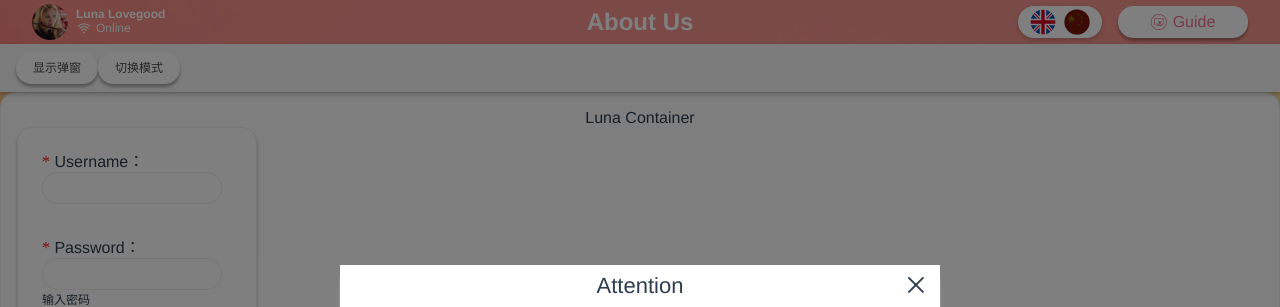
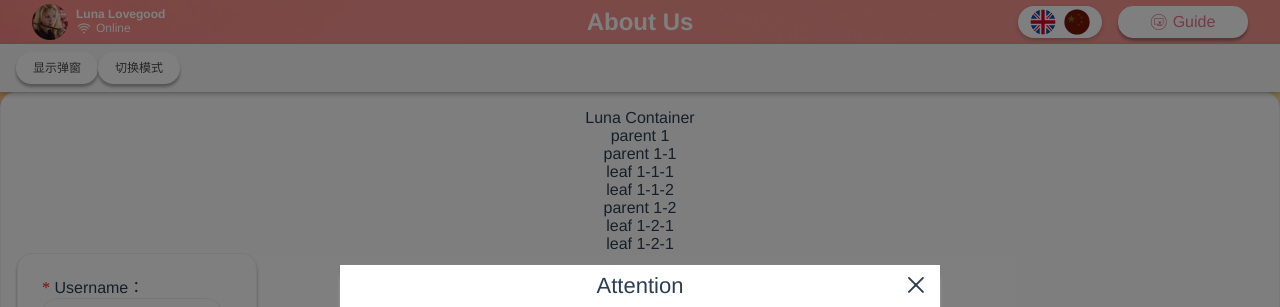
Before and after one commit to Luna1040/LunaGarden, a Vue app: page /#/LunaUI in a window 1280 px wide. Shown: the top 307 px of the page. Built offline with nearby package versions, Linux system fonts and the light colour scheme; no server answers; what vue-resource would draw is missing.

Commit message:
feat: Eslint配置更新，Prettier配置更新，Tree初始化

```diff
--- a/src/assets/css/public.scss
+++ b/src/assets/css/public.scss
@@ -602,7 +602,7 @@ footer {
 
   .swiper-slide {
     overflow: auto;
-    height: calc(100vh - 244px);
+    height: calc(100vh - 196px);
     padding-top: 36px;
   }
   #navigation {
--- /dev/null
+++ b/src/assets/public/lunaUI/Tree/Tree.vue
@@ -0,0 +1,26 @@
+<template>
+	<div class="lunaTree">
+		<div class="lunaTreeTitle">{{ title }}</div>
+		<TreeItem v-for="(i, index) in data" :key="index" :data="i"></TreeItem>
+	</div>
+</template>
+
+<script>
+import TreeItem from './TreeItem.vue'
+
+export default {
+  name: 'Tree',
+  components: {
+    TreeItem
+  },
+  props: {
+    data: {
+      type: Array,
+      default: []
+    }
+  }
+}
+</script>
+
+<style scoped>
+</style>
--- /dev/null
+++ b/src/assets/public/lunaUI/Tree/TreeItem.vue
@@ -0,0 +1,32 @@
+<template>
+	<div class="lunaTreeItem">
+		<span>{{ data.title }}</span>
+		<div class="lunaTreeChild" v-if="data.children">
+			<TreeItem
+				v-for="(i, index) in data.children"
+				:key="index"
+				:data="i"
+			></TreeItem>
+		</div>
+	</div>
+</template>
+
+<script>
+import TreeItem from './TreeItem.vue'
+export default {
+  name: 'TreeItem',
+  components: {
+    TreeItem
+  },
+  props: {
+
+        data: {
+      type: Object,
+      default: {}
+    }
+  }
+}
+</script>
+
+<style scoped>
+</style>
--- /dev/null
+++ b/src/assets/public/lunaUI/Tree/index.js
@@ -0,0 +1,3 @@
+import Tree from './Tree.vue'
+
+export default Tree
--- a/src/assets/public/lunaUI/index.js
+++ b/src/assets/public/lunaUI/index.js
@@ -16,6 +16,7 @@ import FormItem from './Form/FormItem.vue'
 import Select from './Select/Select.vue'
 import Option from './Select/Option.vue'
 import Message from './Message/index.js'
+import Tree from './Tree/index.js'
 import './util/clickoutside.js'
 
 const LunaUI = {
@@ -34,7 +35,8 @@ const LunaUI = {
   Form,
   FormItem,
   Select,
-  Option
+  Option,
+  Tree
 }
 
 Object.keys(LunaUI).forEach(name => {
--- a/src/views/UI/lunaUI.vue
+++ b/src/views/UI/lunaUI.vue
@@ -14,16 +14,38 @@
       </div>
       <Container :theme="theme" :flex="false">
         <p>Luna Container</p>
+        <Tree :data="tree" title="Luna Tree"></Tree>
         <List>
-        <ListItem v-for="(i, index) in listData" :key="index" :img="i.img" :title="i.userName" :label="i.discribe"></ListItem>
+          <ListItem
+            v-for="(i, index) in listData"
+            :key="index"
+            :img="i.img"
+            :title="i.userName"
+            :label="i.discribe"
+          ></ListItem>
         </List>
-      <Form ref="form" :form="form" :theme="theme" :width="240" label-position="top"></Form>
+        <Form
+          ref="form"
+          :form="form"
+          :theme="theme"
+          :width="240"
+          label-position="top"
+        ></Form>
         <Button @click="submit" theme="primary">提交</Button>
         <Button @click="submit">重置</Button>
         <Card :theme="theme" :width="200" :height="200" title="Luna Card">
           <p>TEST LUNA CARD</p>
         </Card>
-      <Table :data="tableData" :columns="columns" border :loading="loading" headerFixed :shadow="true" :width="100" :theme="theme"></Table>
+        <Table
+          :data="tableData"
+          :columns="columns"
+          border
+          :loading="loading"
+          headerFixed
+          :shadow="true"
+          :width="100"
+          :theme="theme"
+        ></Table>
         <Page :limit="page" elevator counter :theme="theme"></Page>
         <!--      <Select v-model="selectValue" :selectData="selectData" keyValue="id" keyLabel="name" :filterable="true" corner="large" :theme="theme"></Select>-->
         <!--      <Input v-model="selectValue" :theme="theme"></Input>-->
@@ -36,312 +58,352 @@
 </template>
 
 <script>
-import Header from '../../components/pc/activeHeader'
+import Header from "../../components/pc/activeHeader";
 export default {
-  name: 'lunaUI.vue',
-  data () {
+  name: "lunaUI.vue",
+  data() {
     return {
       loading: false,
       dark: false,
-      theme: 'light',
+      theme: "light",
       page: 22,
-      selectValue: '',
+      selectValue: "",
+      tree: [
+        {
+          title: "parent 1",
+          expand: true,
+          children: [
+            {
+              title: "parent 1-1",
+              expand: true,
+              children: [
+                {
+                  title: "leaf 1-1-1",
+                },
+                {
+                  title: "leaf 1-1-2",
+                },
+              ],
+            },
+            {
+              title: "parent 1-2",
+              expand: true,
+              children: [
+                {
+                  title: "leaf 1-2-1",
+                },
+                {
+                  title: "leaf 1-2-1",
+                },
+              ],
+            },
+          ],
+        },
+      ],
       columns: [
         {
-          title: '序号',
-          type: 'index',
-          align: 'center',
+          title: "序号",
+          type: "index",
+          align: "center",
           width: 80,
-          fixed: 'left'
+          fixed: "left",
         },
         {
-          title: '名称',
-          key: 'name',
-          align: 'center',
+          title: "名称",
+          key: "name",
+          align: "center",
           width: 200,
-          className: 'testTableClass',
+          className: "testTableClass",
           ellipsis: true,
-          fullDisplay: true
+          fullDisplay: true,
         },
         {
-          title: '操作',
-          type: 'custom',
-          align: 'center',
-          fixed: 'right',
+          title: "操作",
+          type: "custom",
+          align: "center",
+          fixed: "right",
           render: (h, params) => {
-            return h('div', {
+            return h(
+              "div",
+              {
                 style: {
-                display: 'flex',
-                justifyContent: 'center',
-                alignItems: 'center'
-              }
-            }, [
-              h('Button', {
+                  display: "flex",
+                  justifyContent: "center",
+                  alignItems: "center",
+                },
+              },
+              [
+                h(
+                  "Button",
+                  {
                     props: {
                       shadow: false,
-                  theme: 'primary',
-                  loading: true
+                      theme: "primary",
+                      loading: true,
                     },
                     on: {
                       click: () => {
                         // alert('111')
-                  }
-                }
-              }, '修改')
-            ])
-          }
-        }
+                      },
+                    },
+                  },
+                  "修改"
+                ),
+              ]
+            );
+          },
+        },
       ],
       tableData: [
         {
-          name: 'test',
-          id: '777'
+          name: "test",
+          id: "777",
         },
         {
-          name: 'test',
-          id: '777'
+          name: "test",
+          id: "777",
         },
         {
-          name: 'test',
-          id: '777'
+          name: "test",
+          id: "777",
         },
         {
-          name: 'test',
-          id: '777'
+          name: "test",
+          id: "777",
         },
         {
-          name: 'test',
-          id: '777'
+          name: "test",
+          id: "777",
         },
         {
-          name: 'test',
-          id: '777'
+          name: "test",
+          id: "777",
         },
         {
-          name: 'test',
-          id: '777'
+          name: "test",
+          id: "777",
         },
         {
-          name: 'test2',
-          id: '7772'
+          name: "test2",
+          id: "7772",
         },
         {
-          name: 'test2',
-          id: '7772'
+          name: "test2",
+          id: "7772",
         },
         {
-          name: 'test2',
-          id: '7772'
+          name: "test2",
+          id: "7772",
         },
         {
-          name: 'test2',
-          id: '7772'
+          name: "test2",
+          id: "7772",
         },
         {
-          name: 'test2',
-          id: '7772'
-        }
+          name: "test2",
+          id: "7772",
+        },
       ],
       selectData: [
         {
-          name: '中国银行',
-          id: '1'
+          name: "中国银行",
+          id: "1",
         },
         {
-          name: '中国招商银行',
-          id: '2'
+          name: "中国招商银行",
+          id: "2",
         },
         {
-          name: '中国农业银行中国农业银行中国农业银行',
-          id: '3'
+          name: "中国农业银行中国农业银行中国农业银行",
+          id: "3",
         },
         {
-          name: '中国建设银行',
-          id: '4'
+          name: "中国建设银行",
+          id: "4",
         },
         {
-          name: '中国浦发银行',
-          id: '5'
+          name: "中国浦发银行",
+          id: "5",
         },
         {
-          name: '中国农村信用社',
-          id: '6'
+          name: "中国农村信用社",
+          id: "6",
         },
         {
-          name: '中国人民银行',
-          id: '7'
-        }
+          name: "中国人民银行",
+          id: "7",
+        },
       ],
       form: [
         {
-          title: 'Username：',
-          validate: 'userName',
+          title: "Username：",
+          validate: "userName",
           validateOnChange: true,
           required: true,
-          emptyWarning: '用户名不能为空',
+          emptyWarning: "用户名不能为空",
           validateMethods: [
             {
-              type: 'length',
+              type: "length",
               max: 20,
-              maxErrText: '用户名不能多于20位字符！',
+              maxErrText: "用户名不能多于20位字符！",
               min: 4,
-              minErrText: '用户名不能少于4位字符！'
+              minErrText: "用户名不能少于4位字符！",
             },
             {
-              type: 'noChara',
-              errText: '不允许输入特殊符号！'
-            }
+              type: "noChara",
+              errText: "不允许输入特殊符号！",
+            },
           ],
           render: (h, params) => {
-            return h('Input', {
+            return h("Input", {
               props: {
                 value: this.createData.userName,
                 theme: this.theme,
                 validateOnChange: params.validateOnChange,
-                validateMethods: params.validateMethods
+                validateMethods: params.validateMethods,
               },
               on: {
                 input: (event) => {
-                  this.createData.userName = event
+                  this.createData.userName = event;
                 },
                 onValidate: (value) => {
-                  params.data.errStatus = value.errStatus
-                  params.data.errText = value.errText
-                }
-              }
-            })
+                  params.data.errStatus = value.errStatus;
+                  params.data.errText = value.errText;
+                },
+              },
+            });
           },
           errStatus: false,
-          errText: ''
+          errText: "",
         },
         {
-          title: 'Password：',
-          validate: 'password',
+          title: "Password：",
+          validate: "password",
           validateOnChange: true,
           required: true,
-          emptyWarning: '密码不能为空',
-          description: '输入密码',
+          emptyWarning: "密码不能为空",
+          description: "输入密码",
           validateMethods: [
             {
-              type: 'length',
+              type: "length",
               max: 24,
-              maxErrText: '密码不能多于24位字符！',
+              maxErrText: "密码不能多于24位字符！",
               min: 6,
-              minErrText: '密码不能少于6位字符！'
+              minErrText: "密码不能少于6位字符！",
             },
             {
-              type: 'noChinese',
-              errText: '不允许输入中文！'
+              type: "noChinese",
+              errText: "不允许输入中文！",
             },
             {
-              type: 'noChineseChara',
-              errText: '不允许输入中文特殊符号！'
-            }
+              type: "noChineseChara",
+              errText: "不允许输入中文特殊符号！",
+            },
           ],
           render: (h, params) => {
-            return h('Input', {
+            return h("Input", {
               props: {
                 value: this.createData.password,
                 theme: this.theme,
-                type: 'password',
+                type: "password",
                 validateOnChange: params.validateOnChange,
-                validateMethods: params.validateMethods
+                validateMethods: params.validateMethods,
               },
               on: {
                 input: (event) => {
-                  this.createData.password = event
+                  this.createData.password = event;
                 },
                 onValidate: (value) => {
-                  params.data.errStatus = value.errStatus
-                  params.data.errText = value.errText
-                }
-              }
-            })
+                  params.data.errStatus = value.errStatus;
+                  params.data.errText = value.errText;
+                },
+              },
+            });
           },
           errStatus: false,
-          errText: ''
+          errText: "",
         },
         {
-          title: 'Bank：',
-          validate: 'bank',
+          title: "Bank：",
+          validate: "bank",
           validateOnChange: true,
           required: true,
-          emptyWarning: '银行不能为空',
+          emptyWarning: "银行不能为空",
           render: (h, params) => {
-            return h('Select', {
+            return h("Select", {
               props: {
                 value: this.createData.bank,
                 theme: this.theme,
                 selectData: this.selectData,
-                keyValue: 'id',
-                keyLabel: 'name',
+                keyValue: "id",
+                keyLabel: "name",
                 filterable: true,
-                wrap: true
+                wrap: true,
               },
               on: {
                 input: (event) => {
-                  this.createData.bank = event
-                }
-              }
-            })
+                  this.createData.bank = event;
+                },
+              },
+            });
           },
           errStatus: false,
-          errText: ''
+          errText: "",
         },
         {
-          title: 'Email：',
-          validate: 'email',
+          title: "Email：",
+          validate: "email",
           validateOnChange: true,
           required: true,
-          emptyWarning: '邮箱不能为空',
+          emptyWarning: "邮箱不能为空",
           validateMethods: [
             {
-              type: 'email',
-              errText: '邮箱格式不正确'
-            }
+              type: "email",
+              errText: "邮箱格式不正确",
+            },
           ],
           render: (h, params) => {
-            return h('Input', {
+            return h("Input", {
               props: {
                 value: this.createData.email,
                 theme: this.theme,
                 validateOnChange: params.validateOnChange,
-                validateMethods: params.validateMethods
+                validateMethods: params.validateMethods,
               },
               on: {
                 input: (event) => {
-                  this.createData.email = event
+                  this.createData.email = event;
                 },
                 onValidate: (value) => {
-                  params.data.errStatus = value.errStatus
-                  params.data.errText = value.errText
-                }
-              }
-            })
+                  params.data.errStatus = value.errStatus;
+                  params.data.errText = value.errText;
+                },
+              },
+            });
           },
           errStatus: false,
-          errText: ''
-        }
+          errText: "",
+        },
       ],
       createData: {
-        userName: '',
-        password: '',
-        email: '',
-        bank: ''
+        userName: "",
+        password: "",
+        email: "",
+        bank: "",
       },
       listData: [
         {
-          userName: '卢娜',
-          describe: 'Luna-UI的作者',
-          img: 'userIcon.jpg'
-        }
-      ]
-    }
+          userName: "卢娜",
+          describe: "Luna-UI的作者",
+          img: "userIcon.jpg",
+        },
+      ],
+    };
   },
   components: {
-    Header
+    Header,
   },
-  created () {
+  created() {
     // 弹窗拦截其余弹窗
     // let fileList = [
     //   {
@@ -420,24 +482,22 @@ export default {
     // })
   },
   methods: {
-    cgTheme () {
-      if (this.theme === 'light') {
-        this.theme = 'dark'
+    cgTheme() {
+      if (this.theme === "light") {
+        this.theme = "dark";
       } else {
-        this.theme = 'light'
+        this.theme = "light";
       }
     },
-    submit () {
+    submit() {
       if (!this.$refs.form.examine(this.createData)) {
         // Error
       } else {
         // Success
       }
-    }
-  }
-}
+    },
+  },
+};
 </script>
 
-<style scoped>
-
-</style>
+<style scoped></style>
--- a/src/views/byteDemos/byteCursor.vue
+++ b/src/views/byteDemos/byteCursor.vue
@@ -9,8 +9,8 @@
 export default {
   name: 'ByteCursor',
   data: function () {
-    return {
-      test: ''
+      return {
+        test: ''
     }
   },
   methods: {
```
Also changed, not shown: package.json (+11 -0 lines), .eslintrc.js, 1 other file (tests, documents, lock files or other folders). Lines whose indentation alone changed are shown as unchanged.
